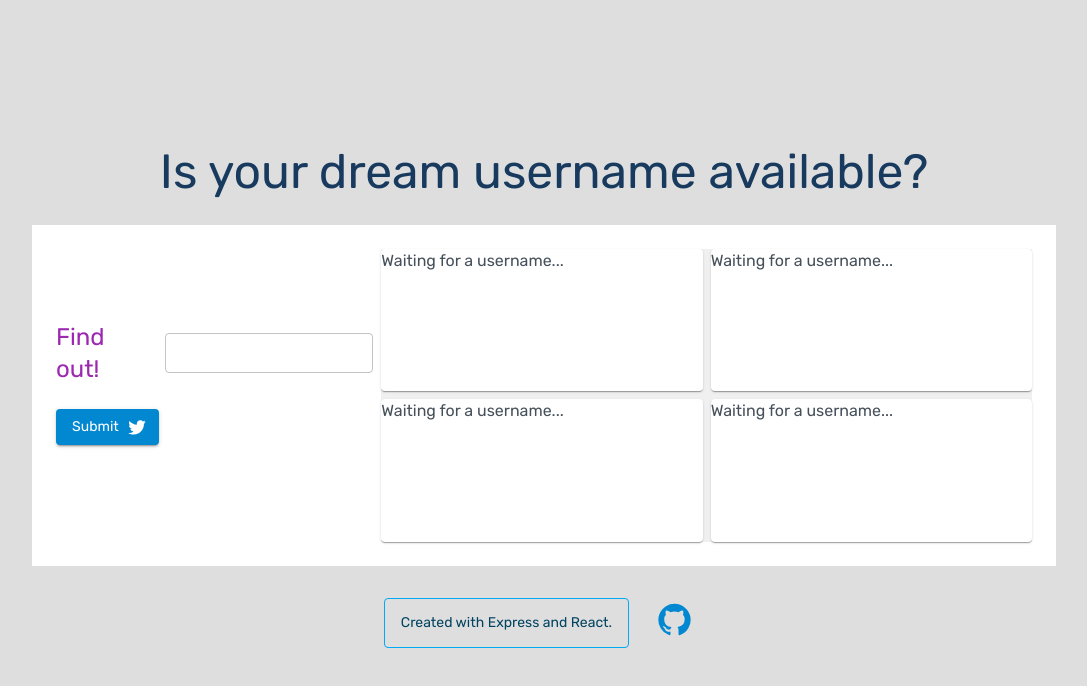
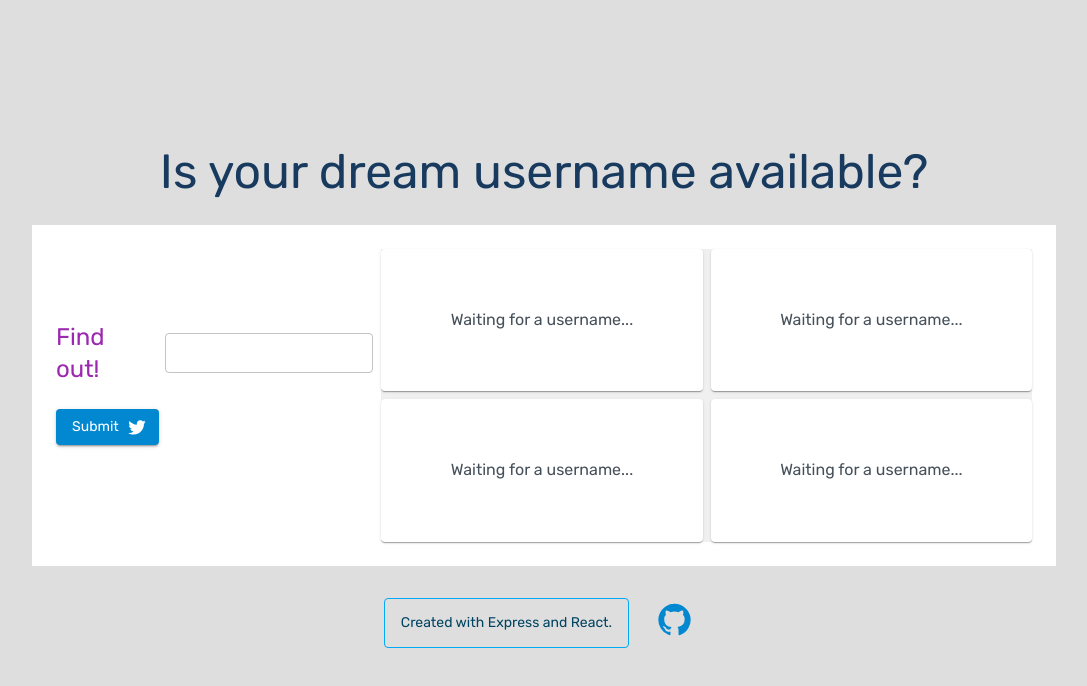
Before and after one commit to maryamkhan14/username-availability-checker, a React (Create React App) app in the folder frontend/: page / in a window 1280 px wide. Shown: the top 686 px of the page, without its empty margins (96-1183 px from the left). Built offline with nearby package versions, Linux system fonts and the light colour scheme.

Commit message:
Added further styling for NetworkResult components

```diff
--- a/frontend/src/styling/UsernameAvailabilityDetails.css
+++ b/frontend/src/styling/UsernameAvailabilityDetails.css
@@ -5,5 +5,20 @@
 .network-result {
   display: flex;
   flex: 1 0 49%;
-  border-radius: 5%;
 }
+.network-result .card {
+  display: flex;
+  flex-direction: column;
+  justify-content: center;
+  align-items: center;
+  padding: 5px;
+}
+.network-result .details {
+  display: flex;
+  flex-direction: column;
+  align-items: center;
+  justify-content: center;
+}
+.network-result .details > * {
+  text-align: center;
+}
```
